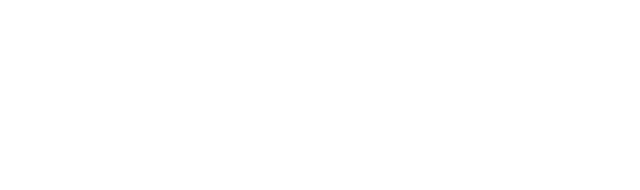
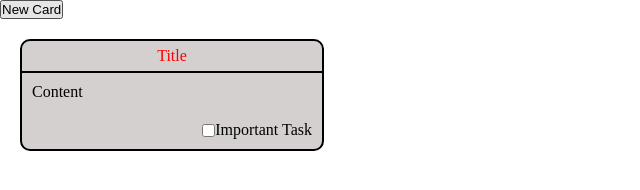
Before and after one commit to Harper-Codes/to-do-app, a plain HTML site: page index.html in a window 1280 px wide. Shown: the whole page, without its empty margins (0-640 px from the left). Drawn offline with Linux system fonts and the light colour scheme.

Commit message:
Simple UI and card updating.

```diff
--- a/index.html
+++ b/index.html
@@ -9,6 +9,20 @@
 </head>
 <body>
 
+    <div class="mainContainer">
+
+        <button class="newCard">New Card</button>
+        <div class="card">
+            <div class="title">Title</div>
+            <div class="content">Content</div>
+            <div class="checkbox">
+                <input type="checkbox" class="importantTask" name="importantTask">
+                <label for="importantTask">Important Task</label>
+            </div>
+        </div>
+        </div>
+    </div>
+
     <script src="script.js"></script>
 </body>
 </html>
--- a/script.js
+++ b/script.js
@@ -0,0 +1,16 @@
+const newCard = document.querySelector('.newCard');
+const card = document.querySelector('.card')
+const title = document.querySelector('.title')
+const content = document.querySelector('.content')
+
+newCard.addEventListener('click', () => {
+    let createTitle = prompt("Enter a title: ")
+    let createItem = prompt("Enter your item: ")
+    title.innerHTML = createTitle;
+    content.innerHTML = createItem;
+})
+
+const checkbox = document.querySelector('input[name=importantTask]');
+checkbox.addEventListener('mousedown', () => {
+    card.style.backgroundColor = "yellow";
+});
--- a/style.css
+++ b/style.css
@@ -0,0 +1,41 @@
+* {
+    margin: 0;
+    padding: 0;
+}
+
+body {
+    height: 100%;
+}
+
+.card {
+    display: flex;
+    flex-direction: column;
+    margin: 20px;
+    background-color: rgb(212, 208, 208);
+    width: 300px;
+    height: auto;
+    border: 2px black solid;
+    border-radius: 10px;
+}
+
+.title {
+    /* padding: 5px; */
+    display: flex;
+    justify-content: center;
+    align-items: center;
+    width: 300px;
+    height: 30px;
+    border-bottom: 2px black solid;
+    color: red;
+}
+
+.content {
+    padding: 10px;
+}
+
+.checkbox {
+    padding: 10px;
+    display: flex;
+    justify-content: end;
+    align-items: center;
+}
```
Also changed, not shown: 1 other file.
